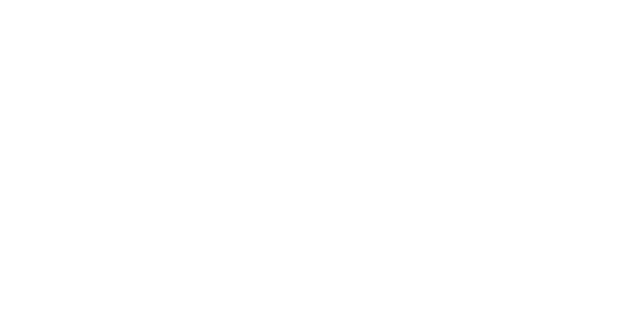
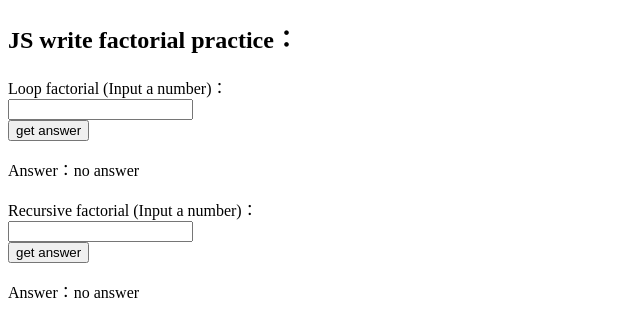
Before and after one commit to hehank/KSU_Class, a plain HTML site: page Web/Insect/Javascript_Practice/prac.html in a window 1280 px wide. Shown: the whole page, without its empty margins (0-640 px from the left). Drawn offline with Linux system fonts and the light colour scheme.

Commit message:
Update prac.html

```diff
--- a/Web/Insect/Javascript_Practice/prac.html
+++ b/Web/Insect/Javascript_Practice/prac.html
@@ -5,8 +5,30 @@
 		<link href="./prac.css"
 								rel="stylesheet" />
 		<script src="prac.js"
-										type="text/javascript"></script>
-		<title></title>
+								type="text/javascript"></script>
+		<title>JS_prac</title>
 	</head>
-	<body></body>
+	<body>
+		<h2>JS write factorial practice：</h2>
+
+		<!-- for loop factorial -->
+		<label>
+			Loop factorial (Input a number)：<br>
+			<input type="text" name="loop"><br>
+		</label>
+		<button type="button" onclick="factorial_loop()">
+			get answer
+		</button>
+		<p name="loop_fac_ans">Answer：no answer</p>
+
+		<!-- Recursive factorial -->
+		<label>
+			Recursive factorial (Input a number)：<br>
+			<input type="text" name="recursive"><br>
+		</label>
+		<button type="button" onclick="factorial_recursive()">
+			get answer
+		</button>
+		<p name="recu_fac_ans">Answer：no answer</p>
+	</body>
 </html>
```
